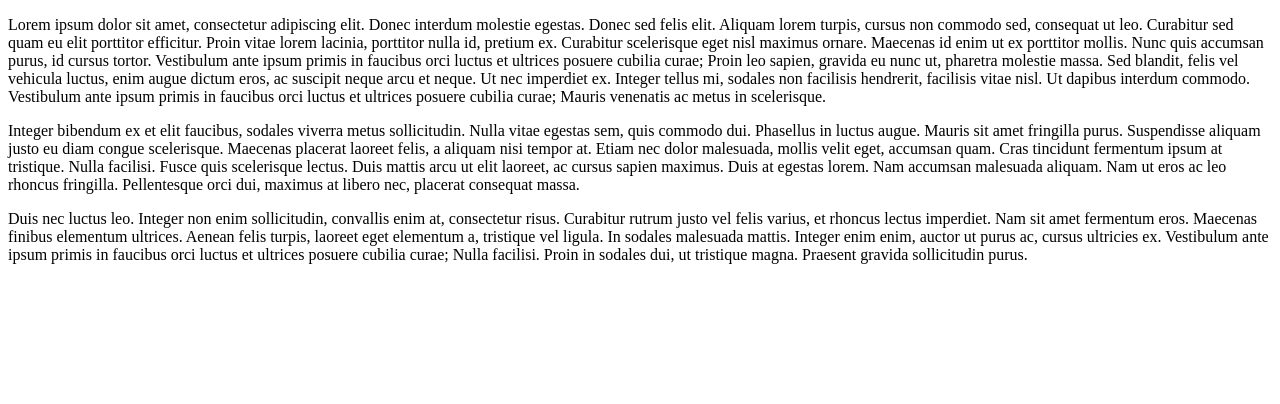
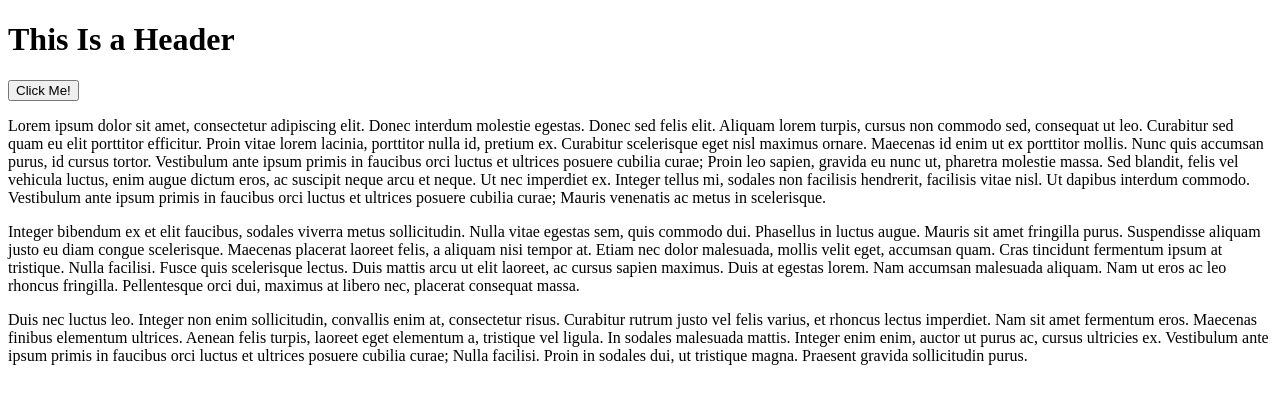
Before and after one commit to Ahmed-aleryani/recodedGroup3, a plain HTML site: page index.html in a window 1280 px wide. Drawn offline with Linux system fonts and the light colour scheme.

Commit message:
Dhiaa Task Commit

```diff
--- a/index.html
+++ b/index.html
@@ -4,6 +4,8 @@
 
   </head>
   <body>
+    <h1>This Is a Header</h1>
+    <button type="button">Click Me!</button>
   <p>
 
 Lorem ipsum dolor sit amet, consectetur adipiscing elit. Donec interdum molestie egestas. Donec sed felis elit. Aliquam lorem turpis, cursus non commodo sed, consequat ut leo. Curabitur sed quam eu elit porttitor efficitur. Proin vitae lorem lacinia, porttitor nulla id, pretium ex. Curabitur scelerisque eget nisl maximus ornare. Maecenas id enim ut ex porttitor mollis. Nunc quis accumsan purus, id cursus tortor. Vestibulum ante ipsum primis in faucibus orci luctus et ultrices posuere cubilia curae; Proin leo sapien, gravida eu nunc ut, pharetra molestie massa. Sed blandit, felis vel vehicula luctus, enim augue dictum eros, ac suscipit neque arcu et neque. Ut nec imperdiet ex. Integer tellus mi, sodales non facilisis hendrerit, facilisis vitae nisl. Ut dapibus interdum commodo. Vestibulum ante ipsum primis in faucibus orci luctus et ultrices posuere cubilia curae; Mauris venenatis ac metus in scelerisque.
```
